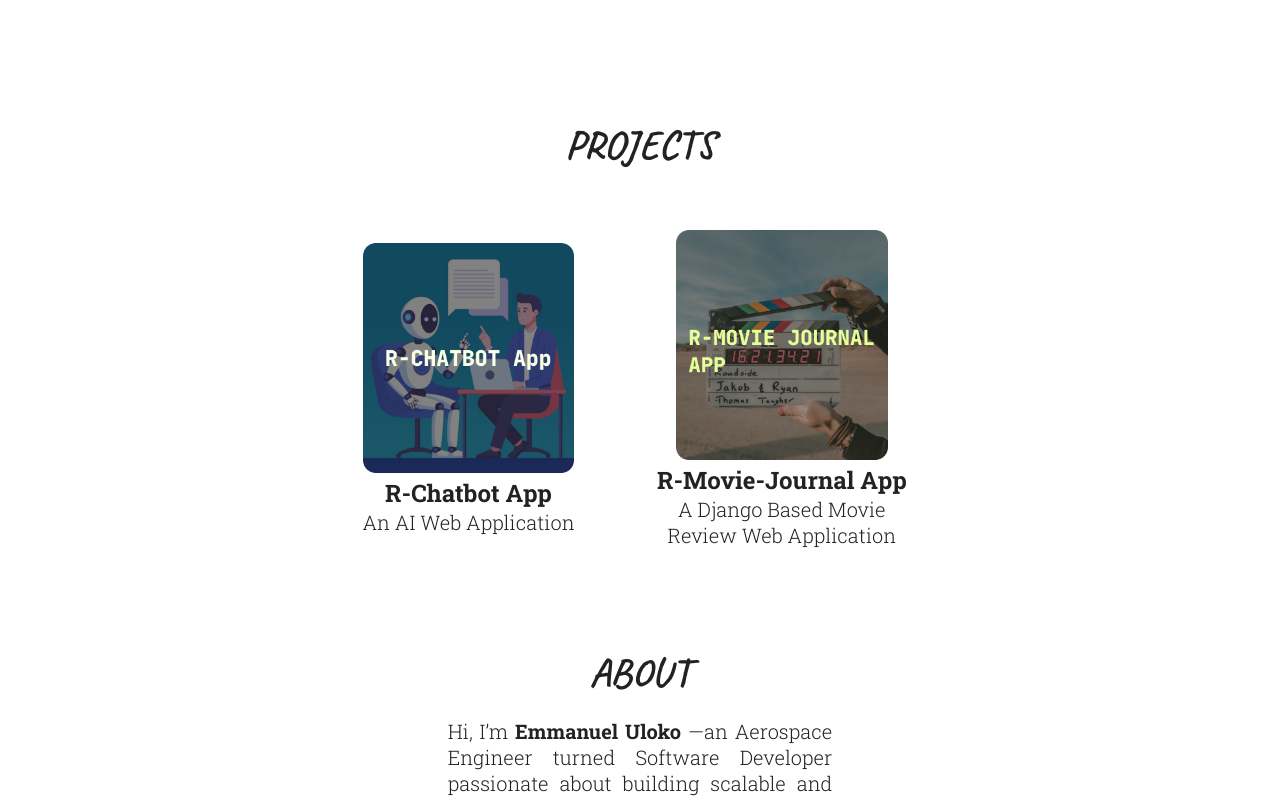
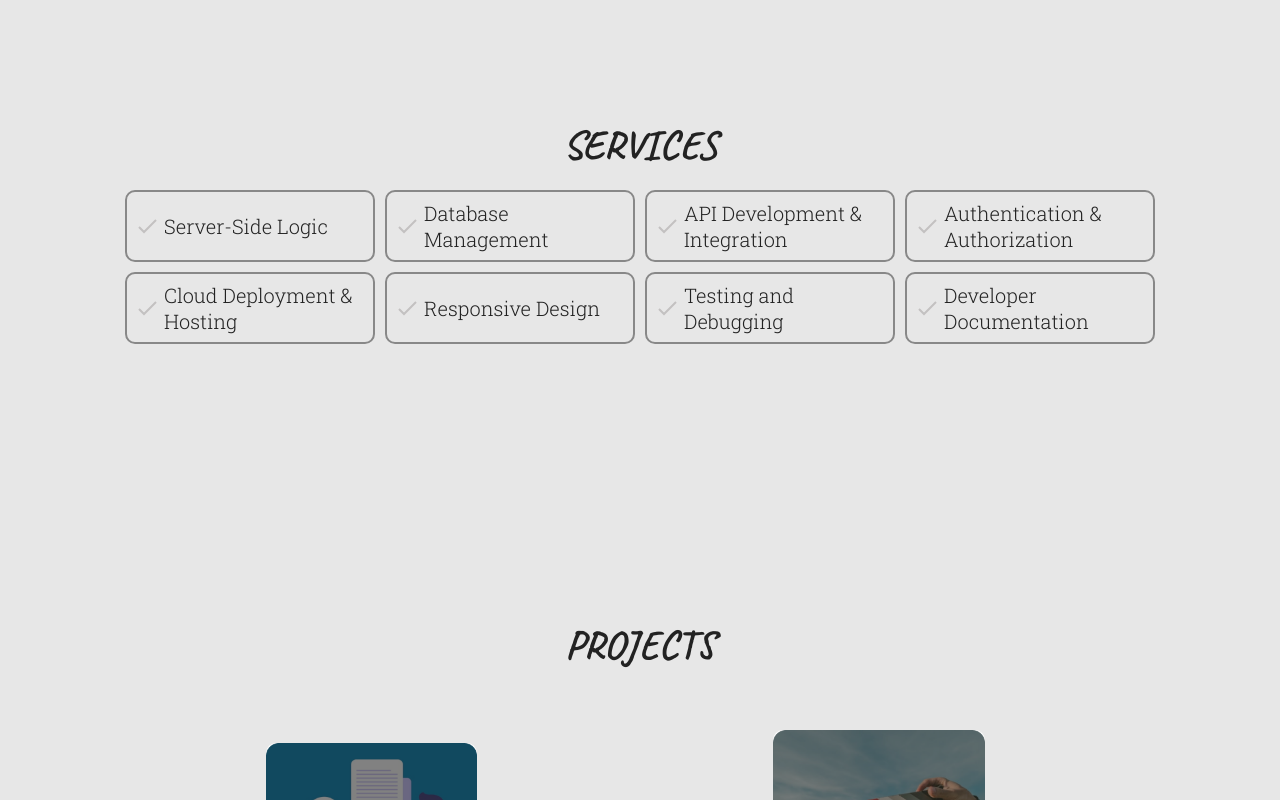
Before and after one commit to therexcodes/therexcodes-port, a React (Vite) app: page / in a window 1280 px wide. Shown: the part 780-1580 px from the top of the page. Built offline with nearby package versions, Linux system fonts and the light colour scheme; a web font is replaced by a local one.

Commit message:
commit services section

```diff
--- a/src/App.css
+++ b/src/App.css
@@ -7,7 +7,7 @@
 }
 
 :root {
-  --background-color: #ffffff;
+  --background-color: #e7e7e7;
   --btn-color: #23a133;
   --btn-text-color: #fff;
   --project-card-bg: #fff;
--- a/src/App.jsx
+++ b/src/App.jsx
@@ -6,6 +6,7 @@
 import Contact from './Sections/Contact/Contact'
 import Footer from './Sections/Footer/Footer'
 import AboutMe from './Sections/AboutMe/AboutMe'
+import Services from './Sections/Services/Services'
 
 function App(){
 
@@ -13,6 +14,7 @@
   return(<>
       <Navbar/>
       <Hero/>
+      <Services/>
       <Projects/>
       <AboutMe/>
       <Skills/>
--- a/src/Sections/Hero/Hero.jsx
+++ b/src/Sections/Hero/Hero.jsx
@@ -13,7 +13,6 @@
 import iniconDark from '../../assets/inicon-dark.svg'
 import RESUME from '../../assets/ULOKO-EMMANUEL-RESUME.pdf'
 import { useTheme } from '../../common/themeContext'
-import { TypingAnimation } from '../../common/TypingAnimation'
 
 
 function Hero() {
@@ -44,7 +43,7 @@
             </div>
             <div className={styles.info}>
                 <h1>
-                   THE REX CODES
+                    THE REX CODES
                 </h1>
                 <h2>
                     Software Engineer | Backend
--- a/src/Sections/NavBar/Navbar.jsx
+++ b/src/Sections/NavBar/Navbar.jsx
@@ -23,7 +23,7 @@
             {/* Full Navbar for Large Screens */}
             <ul className={styles.navlinks}>
             <li><a href="#hero">Home</a></li>
-            <li><a href="#">Serivces</a></li>
+            <li><a href="#services">Serivces</a></li>
             <li><a href="#projects">Projects</a></li>
             <li><a href="#about-me">About</a></li>
             <li><a href="#skills">Skills</a> </li>
@@ -43,7 +43,7 @@
         <div className={`${styles.mobilemenu} ${isOpen ? styles.slidein : styles.slideout}`}>
             <ul>
             <li><a href="#hero" onClick={() => setIsOpen(false)}>Home</a></li>
-            <li><a href="#" onClick={() => setIsOpen(false)}>Services</a></li>
+            <li><a href="#services" onClick={() => setIsOpen(false)}>Services</a></li>
             <li><a href="#projects" onClick={() => setIsOpen(false)}>Projects</a></li>
             <li><a href="#about-me" onClick={() => setIsOpen(false)}>About</a></li>
             <li><a href="#skills" onClick={() => setIsOpen(false)}>Skills</a></li>
--- /dev/null
+++ b/src/Sections/Services/Service.module.css
@@ -0,0 +1,30 @@
+.Cont{
+    display: flex;
+    flex-direction: column;
+    text-align: center;
+    gap: 20px;
+    height: 50dvh;
+
+    span{
+        display: flex;
+        border: 2.5px solid;
+        border-color: #888;
+        border-radius: 10px;
+        width: 230px;
+        padding: 8px;
+        text-align: left;
+        align-items: center;
+        gap: 5px;
+
+    }
+
+}
+
+.serviceList{
+    display: flex;
+    flex-wrap: wrap;
+    align-content: left;
+    gap: 10px;
+    justify-content: center;
+    background-color: var(--background-color);
+}
--- /dev/null
+++ b/src/Sections/Services/Services.jsx
@@ -0,0 +1,25 @@
+import React from 'react'
+import styles from './Service.module.css'
+import ServiceList from '../../common/ServiceList'
+import checkMarkLight from '../../assets/check-mark-light.svg'
+
+function Services() {
+    return (
+        <section id='services' className={styles.Cont}>
+            <h1 className='sectiontTitle'>Services</h1>
+            <div className={styles.serviceList}>
+                <ServiceList  src={checkMarkLight} service='Server-Side Logic'/>
+                <ServiceList  src={checkMarkLight} service='Database Management'/>
+                <ServiceList  src={checkMarkLight} service='API Development & Integration '/>
+                <ServiceList  src={checkMarkLight} service=' Authentication & Authorization'/>
+                <ServiceList  src={checkMarkLight} service='Cloud Deployment & Hosting'/>
+                <ServiceList  src={checkMarkLight} service='Responsive Design'/>
+                <ServiceList  src={checkMarkLight} service='Testing and Debugging'/>
+                <ServiceList  src={checkMarkLight} service='Developer Documentation'/>
+            </div>
+
+        </section>
+    )
+}
+
+export default Services
--- /dev/null
+++ b/src/common/ServiceList.jsx
@@ -0,0 +1,12 @@
+import React from 'react'
+
+function ServiceList({src, service}) {
+    return (
+        <span>
+            <img src={src} alt="serviceIcon" />
+            <p>{service}</p>
+        </span>
+    )
+}
+
+export default ServiceList
--- a/src/common/TypingAnimation.jsx
+++ b/src/common/TypingAnimation.jsx
@@ -14,11 +14,11 @@
     },
     };
 
-
+    // Function to split JSX elements and animate text
     export const renderAnimatedText = (node) => {
     if (typeof node === "string") {
         return node.split("").map((char, index) => (
-        <motion.span key={index} variants={letter} >
+        <motion.span key={index} variants={letter}>
             {char}
         </motion.span>
         ));
@@ -32,14 +32,14 @@
     return node;
     };
 
+    // Usage inside a component
     export const TypingAnimation = ({ children }) => {
     return (
         <motion.div
         variants={container}
         initial="hidden"
         animate="visible"
-        whileInView={{ opacity: 1 }}
-        viewport={{ once: false }}
+        className="text-lg font-semibold"
         >
         {React.Children.map(children, renderAnimatedText)}
         </motion.div>
```
Also changed, not shown: src/Sections/AboutMe/AboutMe.jsx (indentation only). Lines whose indentation alone changed are shown as unchanged.
